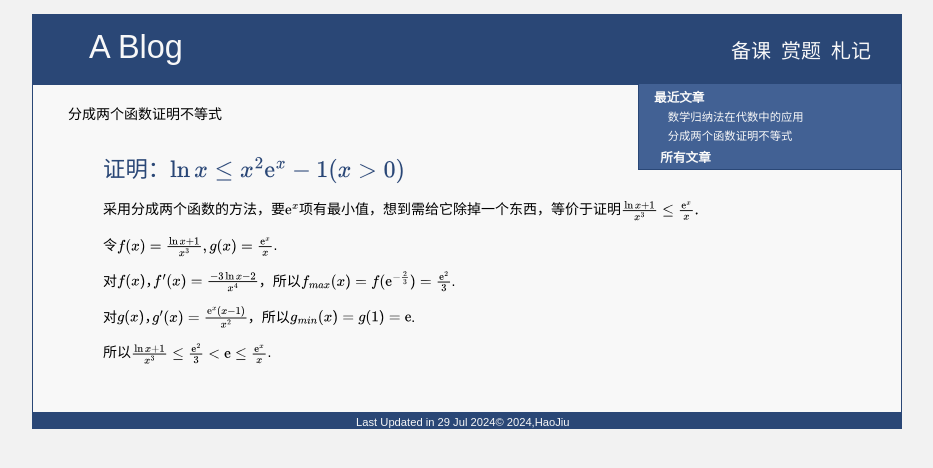
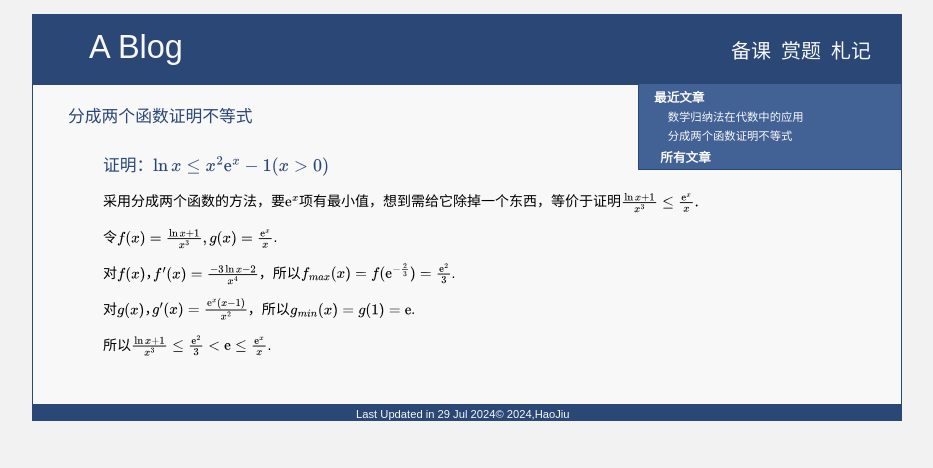
Before and after one commit to tan9p/tan9p.github.io, a Jekyll site: the page built from _posts/2023-10-01-inequality_of_derivative.md, in a window 1280 px wide. Shown: the top 468 px of the page, without its empty margins (173-1106 px from the left). Built offline with Jekyll 4.4.1, drawn with Linux system fonts in a browser that asks for light colours.

Commit message:
modified the css style

```diff
--- a/static/css/style.css
+++ b/static/css/style.css
@@ -100,6 +100,15 @@ a:hover {
   padding: 1.25em 1.25em 1.25em 2.5em;
 }
 
+#name {
+  color: #2A4776;
+  font-size: larger;
+}
+
+#postname {
+  font-size: 1.6em
+}
+
 #pied {
   border-top:1px solid #2A4776;
   color:#F8F8F8;
@@ -172,7 +181,7 @@ h3 {
 h2 {
   color:#2A4776;
   font-family: sans-serif;
-  font-size:1.3em;
+  font-size:1.1em;
   font-weight:400;
   margin-left:-0.5em;
   margin-top:1em;
@@ -191,7 +200,7 @@ h2 a:hover {
 h1 {
   color:#2A4776;
   font-family: sans-serif;
-  font-size:1.6em;
+  font-size:1.2em;
   font-weight:400;
   margin-left:-0.5em;
   margin-top:0.5em;
```
Also changed, not shown: index.md (+3 -3 lines).
